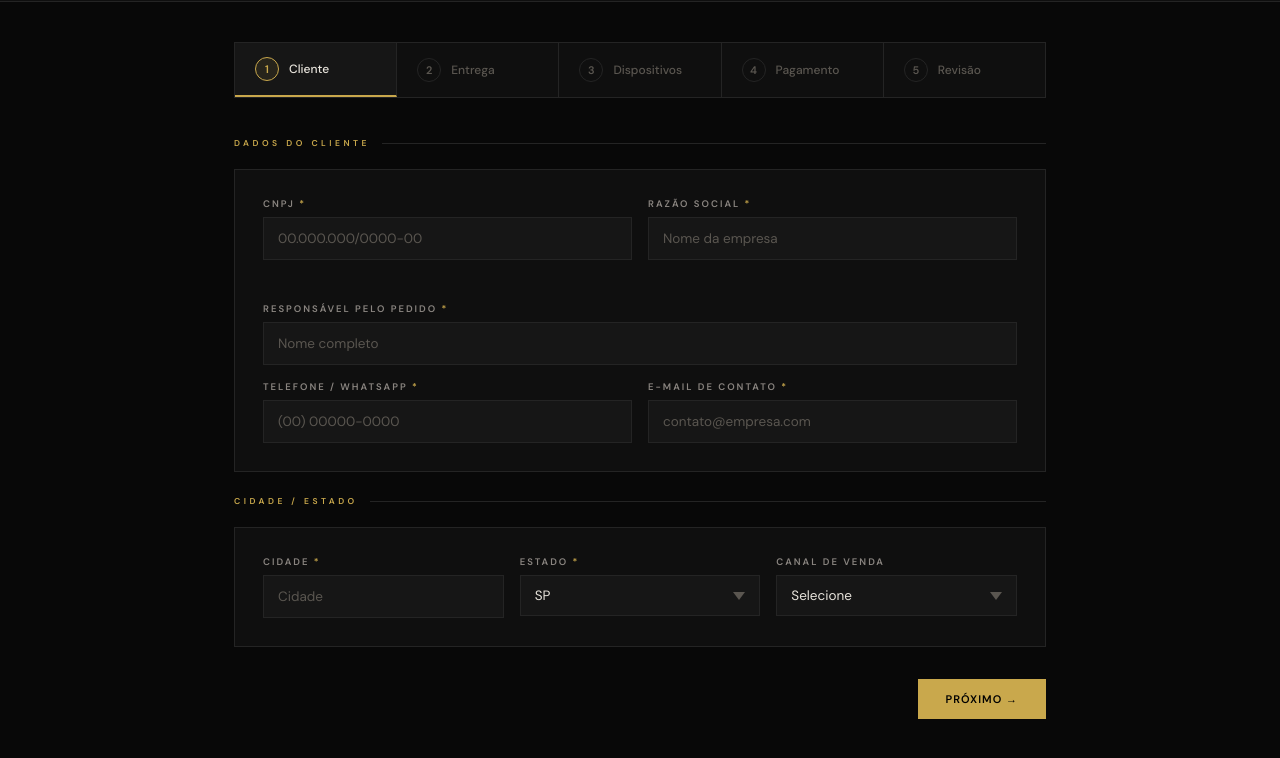
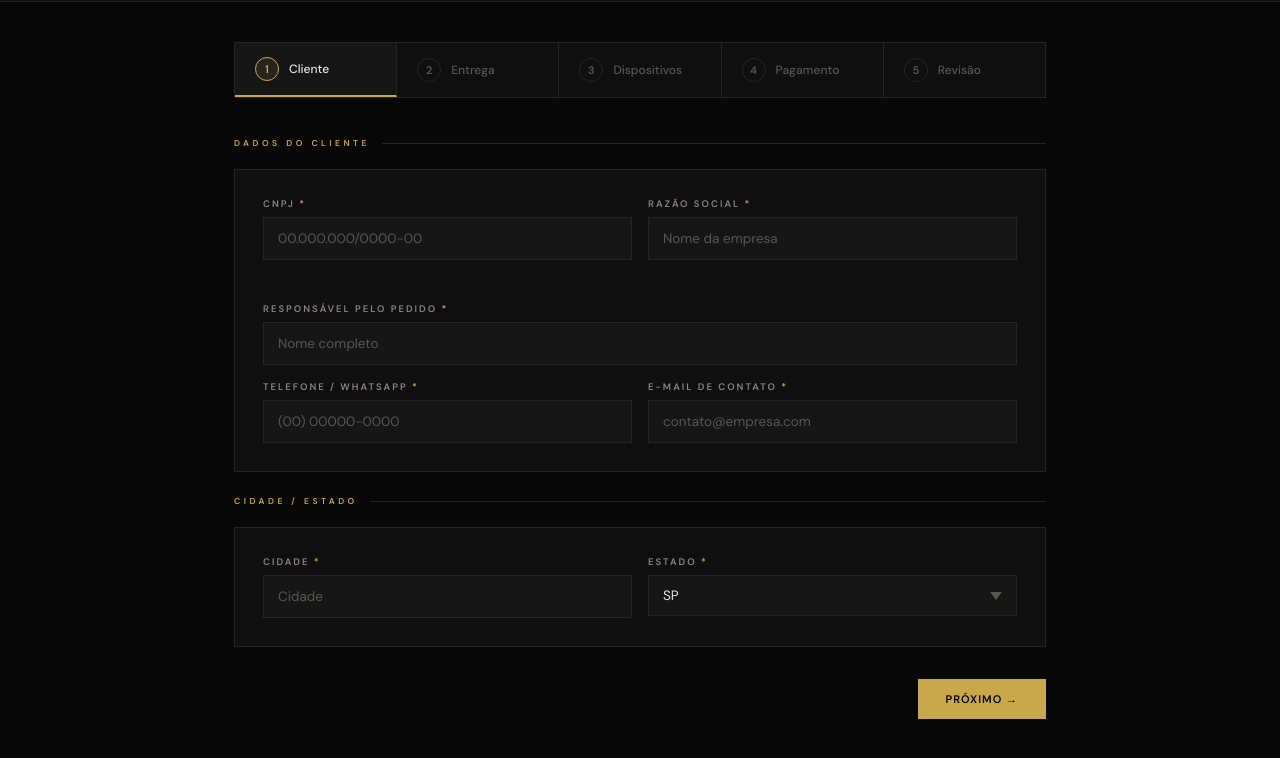
Before and after one commit to Murillooh/pedidos-master, a plain HTML site: page index.html in a window 1280 px wide. Shown: the part 58-816 px from the top of the page. Drawn offline with nearby package versions, Linux system fonts and the light colour scheme.

Commit message:
feat: Remove campo Canal de Venda e ajusta grid

```diff
--- a/index.html
+++ b/index.html
@@ -277,7 +277,7 @@ body{font-family:'DM Sans',sans-serif;background:var(--bg);color:var(--text);min
 
     <div class="section-title">Cidade / Estado</div>
     <div class="card">
-      <div class="grid-3">
+      <div class="grid-2">
         <div class="field required">
           <label>Cidade</label>
           <input type="text" id="cidade" placeholder="Cidade"/>
@@ -293,17 +293,6 @@ body{font-family:'DM Sans',sans-serif;background:var(--bg);color:var(--text);min
             <option>PE</option><option>PI</option><option>RJ</option><option>RN</option>
             <option>RS</option><option>RO</option><option>RR</option><option>SC</option>
             <option selected>SP</option><option>SE</option><option>TO</option>
-          </select>
-        </div>
-        <div class="field">
-          <label>Canal de Venda</label>
-          <select id="canal">
-            <option value="">Selecione</option>
-            <option>Portal Master</option>
-            <option>WhatsApp</option>
-            <option>Aplicativo</option>
-            <option>Indicação</option>
-            <option>Visita Comercial</option>
           </select>
         </div>
       </div>
@@ -801,7 +790,7 @@ function coletarDados(){
   return {
     cnpj:v('cnpj'),razaoSocial:v('razaoSocial'),
     responsavel:v('responsavel'),telefone:v('telefone'),email:v('email'),
-    cidade:v('cidade'),estado:v('estado'),canal:v('canal'),
+    cidade:v('cidade'),estado:v('estado'),
     logradouro:v('logradouro'),numero:v('numero'),complemento:v('complemento'),
     bairro:v('bairro'),cep:v('cep'),cidadeEntrega:v('cidadeEntrega'),ufEntrega:v('ufEntrega'),
     frete:v('frete'),transportadora:v('transportadora'),prazo:v('prazo'),urgencia:v('urgencia'),
```
